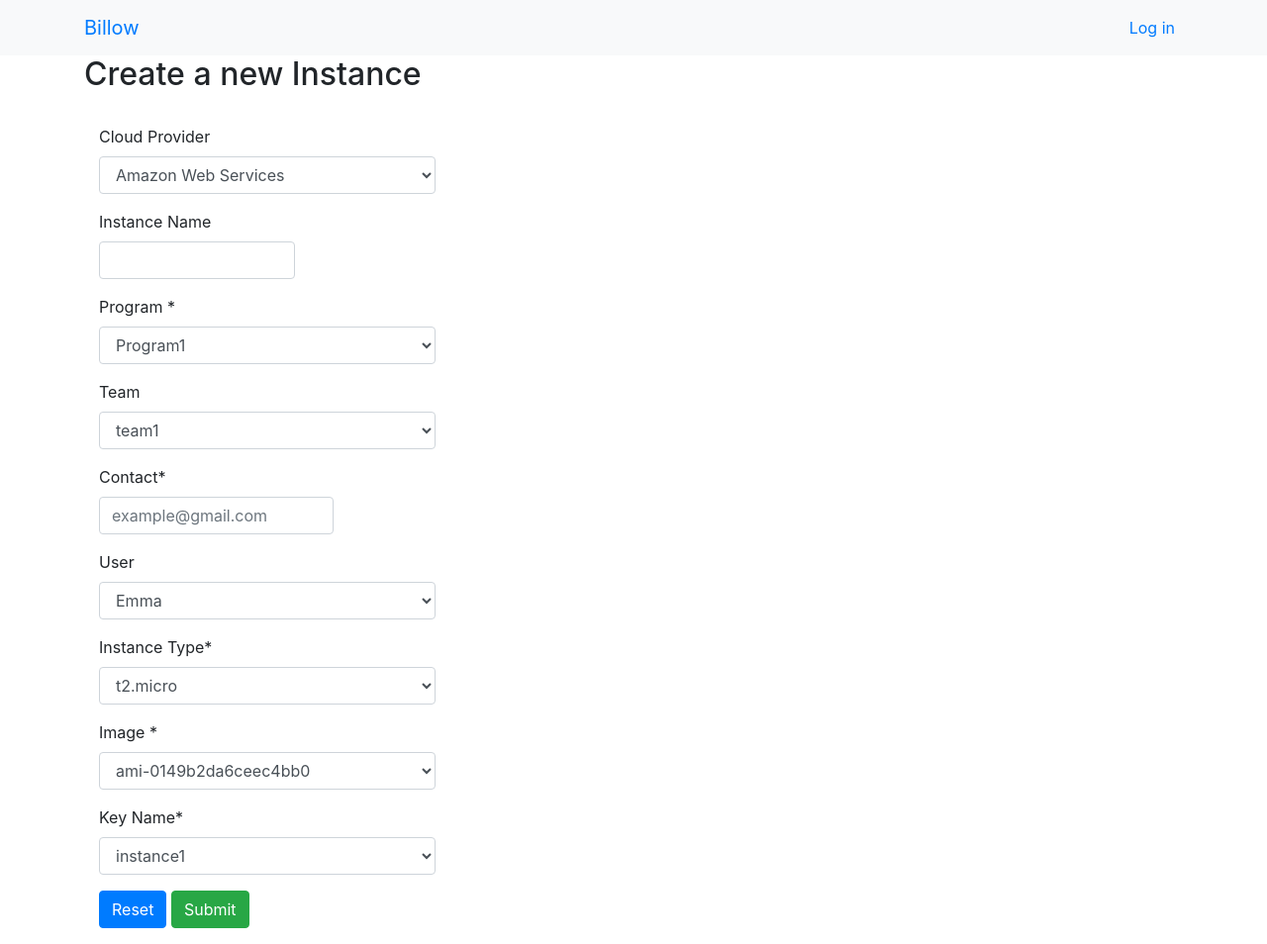
After one commit to emmapur/Billow, a Django app: page /accounts/create_instance_form/ in a window 1280 px wide. The commit adds this page. Shown: the whole page at 99% size. Run offline with Django 3.2, Linux system fonts and the light colour scheme; data comes from the database, SQL or seed files in the repository; some libraries are stand-ins or nearby versions.

Commit message:
Add files via upload

```diff
--- a/masters_project_site/Billow/masters_project_site/Billow/Billow/urls.py
+++ b/masters_project_site/Billow/masters_project_site/Billow/Billow/urls.py
@@ -14,17 +14,17 @@ Including another URLconf
     2. Add a URL to urlpatterns:  path('blog/', include('blog.urls'))
 """
 from django.contrib import admin
-from django.urls import path
-from django.conf.urls import url, include
+from django.urls import path, re_path
+from django.conf.urls import include
 from . import views #go to current directory and grab views from there
 
 urlpatterns = [
     path('admin/', admin.site.urls),
-    url(r'^$', views.HomePage.as_view(), name='home'),
-    url(r'^accounts/', include('accounts.urls', namespace='accounts')),
-    url(r'^accounts/', include('django.contrib.auth.urls')),
-    url(r'^test/$', views.TestPage.as_view(), name='test'),
-    url(r'^thanks/$', views.ThanksPage.as_view(), name='thanks'),
+    re_path(r'^$', views.HomePage.as_view(), name='home'),
+    re_path(r'^accounts/', include('accounts.urls', namespace='accounts')),
+    re_path(r'^accounts/', include('django.contrib.auth.urls')),
+    re_path(r'^test/$', views.TestPage.as_view(), name='test'),
+    re_path(r'^thanks/$', views.ThanksPage.as_view(), name='thanks'),
 
 
 
--- a/masters_project_site/Billow/masters_project_site/Billow/accounts/apps.py
+++ b/masters_project_site/Billow/masters_project_site/Billow/accounts/apps.py
@@ -2,5 +2,5 @@ from django.apps import AppConfig
 
 
 class accounts(AppConfig):
-    default_auto_field = 'django.db.models.BigAutoField'
+    #default_auto_field = 'django.db.models.BigAutoField'
     name = 'accounts'
--- a/masters_project_site/Billow/masters_project_site/Billow/accounts/urls.py
+++ b/masters_project_site/Billow/masters_project_site/Billow/accounts/urls.py
@@ -1,15 +1,15 @@
-from django.urls import path
+from django.urls import path, re_path
 from django.contrib.auth import views as auth_views
 from . import views
-from django.conf.urls import url, include
+from django.conf.urls import include
 
 app_name = 'accounts'
 
 urlpatterns = [
-    url(r'^login/$', auth_views.LoginView.as_view(template_name="accounts/login.html"),name='login'), #default view
-    url(r'^logout/$', auth_views.LogoutView.as_view(), name="logout"),
-    url(r'^create_project/$', views.ProjectPage.as_view(), name='create_project'),
-
+    re_path(r'^login/$', auth_views.LoginView.as_view(template_name="accounts/login.html"),name='login'), #default view
+    re_path(r'^logout/$', auth_views.LogoutView.as_view(), name="logout"),
+    re_path(r'^create_instance_form/$', views.create_new_instance_form, name='create_instance_form'),
+    re_path(r'^create_new_instance/$', views.create_new_instance, name='create_new_instance')
 
     #url(r'^create_project/$', views.create_project, name='create_project')
 
--- a/masters_project_site/Billow/masters_project_site/Billow/accounts/views.py
+++ b/masters_project_site/Billow/masters_project_site/Billow/accounts/views.py
@@ -3,17 +3,81 @@ from django.urls import reverse_lazy
 from django.views.generic import CreateView
 from . import forms
 from django.views.generic import TemplateView
-
+from django.http import HttpResponse, HttpResponseBadRequest, HttpResponseNotFound, Http404, HttpResponseRedirect, \
+    JsonResponse, StreamingHttpResponse
+from django.shortcuts import render, redirect, get_object_or_404, get_list_or_404, reverse
+from django.views.decorators.csrf import csrf_exempt
+from .models import *
+from .Cloud_utils import*
 # Create your views here.
 class Login(CreateView):
     form_class = forms.UserCreateForm
     success_url = reverse_lazy("login")
     template_name = "accounts/login.html"
 
-class ProjectPage(TemplateView):
-    template_name = 'create_project.html'
+@csrf_exempt
+def create_new_instance_form(request):
+    cloud_providers_list = Cloud_Provider.objects.all()
+    flavor_list = Flavor.objects.all()
+    ImageID_list = Image.objects.all()
+    KeyName_list = Key.objects.all()
+    instance_name_list = Instance.objects.all()
+    team_name_list = Team.objects.all()
+    program_name_list = Program.objects.all()
+    users_list = User.objects.all()
 
-def create_new_project(request):
-    cloud = request.POST.get('cloud')
-    cloud_name = ['AWS', 'Openstack']
-    team_name = cloud.objects.filter(active=True)
+
+    context = {
+        'cloud_providers_list' : cloud_providers_list,
+        'flavor_list': flavor_list,
+        'ImageID_list': ImageID_list,
+        'KeyName_list': KeyName_list,
+        'instance_name': instance_name_list,
+        'team_name_list' : team_name_list,
+        'program_name_list' : program_name_list,
+        'users_list' : users_list
+
+    }
+
+    print(request.POST)
+    return render(request, 'create_instance_form.html', context)
+@csrf_exempt
+def create_new_instance(request):
+
+    cloud_provider = request.POST.get('cloud_prov_name')
+    flavor = request.POST.get('flavor_name')
+    Image  = request.POST.get('Image_name')
+    KeyName = request.POST.get('key_name')
+    instance_name = request.POST.get('instance_name')
+    team = request.POST.get('team_name')
+    program  = request.POST.get('program_name')
+    contact = request.POST.get('contact_name')
+    users = request.POST.get('username')
+
+    params = {
+        'cloud_provider':cloud_provider,
+        'aws_instance_type':flavor,
+        'aws_image_id':Image,
+        'aws_key_name':KeyName,
+        'instance_name':instance_name,
+        'team':team,
+        'program':program,
+        'users':users,
+        'contact':contact
+    }
+
+    create_aws_instance(params)
+
+    Instance_object = Instance(
+        cloud_provider= cloud_provider,
+        flavor=flavor,
+        Image=Image,
+        KeyName=KeyName,
+        instance_name=instance_name,
+        team=team,
+        program=program,
+        users=users,
+        contact=contact
+        )
+    Instance_object.save()
+    return render(request, 'create_instance_form.html', params)
--- a/masters_project_site/Billow/masters_project_site/Billow/templates/base.html
+++ b/masters_project_site/Billow/masters_project_site/Billow/templates/base.html
@@ -30,7 +30,7 @@
         </div>
         <div class="navbar-nav ml-auto">
           {% if user.is_authenticated %}
-          <a class="nav-item nav-link" href="{% url 'accounts:create_project' %}">Create Project<a/>
+          <a class="nav-item nav-link" href="{% url 'accounts:create_instance_form' %}">Create Instance<a/>
           <a class="nav-item nav-link" href='#'>Create Bill<a/>
           <a class="nav-item nav-link" href="{% url 'accounts:logout' %}">Log Out<a/>
           {% else %}
--- /dev/null
+++ b/masters_project_site/Billow/masters_project_site/Billow/templates/create_instance_form.html
@@ -0,0 +1,129 @@
+{% extends "base.html" %}
+{% block content %}
+        <!-- page content -->
+
+          <div class="">
+            <div class="clearfix"></div>
+            <div class="row">
+              <div class="col-md-12 col-sm-12 col-xs-12">
+                <div class="x_panel">
+                  <div class="x_title">
+                    <h2>Create a new Instance</h2>
+                    <div class="clearfix"></div>
+                  </div>
+                  <div class="x_content">
+                    <br />
+
+                    <form id="form" data-parsley-validate class="form-horizontal form-label-left" action="{% url 'accounts:create_new_instance' %}" method="post">
+	                  <div class="form-group">
+	                    <label class="control-label col-md-3 col-sm-3 col-xs-12">Cloud Provider</label>
+	                    <div class="col-md-4 col-sm-4 col-xs-12">
+	                      <select class="form-control" name="cloud_prov_name" id ="cloud_prov_name">
+	                      {% for cloud_provider in cloud_providers_list %}
+	                      	<option>{{ cloud_provider.cloud_prov_name}}</option>
+	                      {% endfor %}
+	                      </select>
+	                   </div>
+	                  </div>
+
+
+                      <div class="form-group">
+                      <label class="control-label col-md-3 col-sm-3 col-xs-12" for="instance_name">Instance Name <span class=></span>
+                      </label>
+                      <div class="col-md-4 col-sm-4 col-xs-12">
+                        <input type="text" id="instance_name" name="instance_name" class="form-control col-md-7 col-xs-12">
+                      </div>
+                    </div>
+
+                    <div class="form-group">
+                      <label class="control-label col-md-3 col-sm-3 col-xs-12">Program <span class="required">*</span></label>
+                      <div class="col-md-4 col-sm-4 col-xs-12">
+                        <select class="form-control" name="program_name" id ="program_name">
+                        {% for Program in program_name_list %}
+                          <option>{{ Program.program_name}}</option>
+                        {% endfor %}
+                        </select>
+                     </div>
+                    </div>
+
+                        <div class="form-group">
+                        <label class="control-label col-md-3 col-sm-3 col-xs-12" for="Team">Team <span class=></span>
+                        </label>
+                        <div class="col-md-4 col-sm-4 col-xs-12">
+                          <select class="form-control" name="team_name" id ="team_name">
+                          {% for Team in team_name_list %}
+                            <option>{{ Team.team_name}}</option>
+                          {% endfor %}
+                          </select>
+                        </div>
+                      </div>
+
+                    <div class="form-group">
+  								<label class="control-label col-md-3 col-sm-3 col-xs-12"
+  									for="contact1">Contact<span class="required">*</label>
+  								<div class="col-md-8 col-sm-8 col-xs-12">
+  									<input type="text" class="form-control col-sm-4 col-xs-12" id="contact_name" name="contact_name" placeholder="example@gmail.com" required="required" />
+  								</div>
+  							</div>
+
+
+                <div class="form-group">
+                <label class="control-label col-md-3 col-sm-3 col-xs-12" for="User">User <span class=></span>
+                </label>
+                <div class="col-md-4 col-sm-4 col-xs-12">
+                  <select class="form-control" name="username" id ="username">
+                  {% for User in users_list %}
+                    <option>{{ User.username}}</option>
+                  {% endfor %}
+                  </select>
+                </div>
+              </div>
+
+                      <div class="form-group">
+                        <label class="control-label col-md-3 col-sm-3 col-xs-12">Instance Type<span class="required">*</span></label>
+                        <div class="col-md-4 col-sm-4 col-xs-12">
+                          <select class="form-control" name="flavor_name" id ="flavor_name">
+                          {% for Flavor in flavor_list %}
+                            <option>{{ Flavor.flavor_name}}</option>
+                          {% endfor %}
+                          </select>
+                       </div>
+                      </div>
+                      <div class="form-group">
+                        <label class="control-label col-md-3 col-sm-3 col-xs-12">Image <span class="required">*</span></label>
+                        <div class="col-md-4 col-sm-4 col-xs-12">
+                          <select class="form-control" name="Image_name" id ="Image_name">
+                          {% for Image in ImageID_list %}
+                            <option>{{ Image.Image_name}}</option>
+                          {% endfor %}
+                          </select>
+                       </div>
+                      </div>
+
+                      <div class="form-group">
+                        <label class="control-label col-md-3 col-sm-3 col-xs-12">Key Name<span class="required">*</span></label>
+                        <div class="col-md-4 col-sm-4 col-xs-12">
+                          <select class="form-control" name="key_name" id ="key_name">
+                          {% for Key in KeyName_list %}
+                            <option>{{ Key.key_name}}</option>
+                          {% endfor %}
+                          </select>
+                       </div>
+                      </div>
+
+                        <div class="ln_solid"></div>
+                        <div class="form-group">
+                          <div class="col-md-6 col-sm-6 col-xs-12 col-md-offset-3">
+  						  <button class="btn btn-primary" type="reset">Reset</button>
+                            <button type="submit" class="btn btn-success">Submit</button>
+                          </div>
+                        </div>
+                      </form>
+                    </div>
+                  </div>
+                </div>
+              </div>
+            </div>
+          </div>
+          {% endblock %}
+          <!-- /page content -->
```
Also changed, not shown: masters_project_site/Billow/masters_project_site/Billow/accounts/Cloud_utils.py (added, +37 -0 lines), masters_project_site/Billow/masters_project_site/Billow/accounts/admin.py (+12 -0 lines), masters_project_site/Billow/masters_project_site/Billow/accounts/models.py (+86 -1 lines), masters_project_site/Billow/masters_project_site/Billow/accounts/migrations/0001_initial.py, masters_project_site/Billow/masters_project_site/Billow/accounts/migrations/0002_remove_user_email_remove_user_password_and_more.py (added), masters_project_site/Billow/masters_project_site/Billow/accounts/migrations/0003_user_username.py (added), masters_project_site/Billow/masters_project_site/Billow/db.sqlite3.
